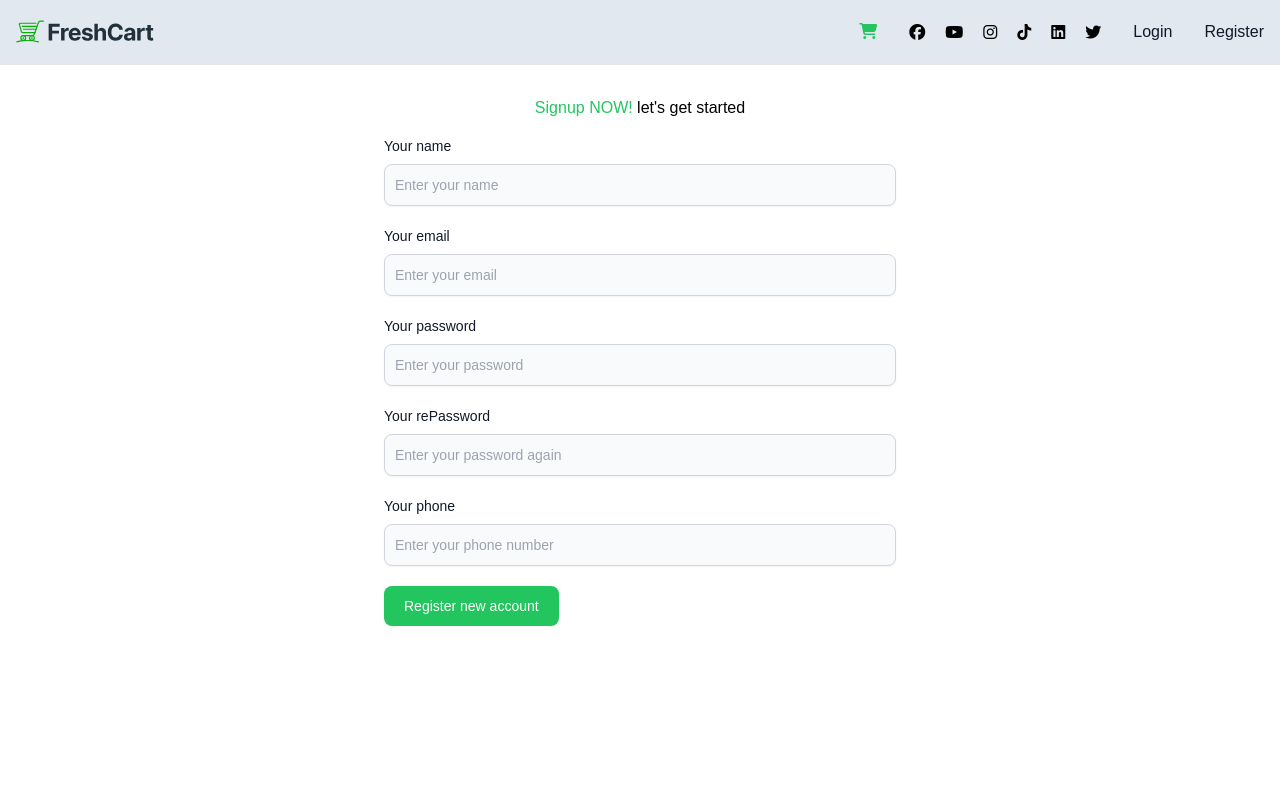
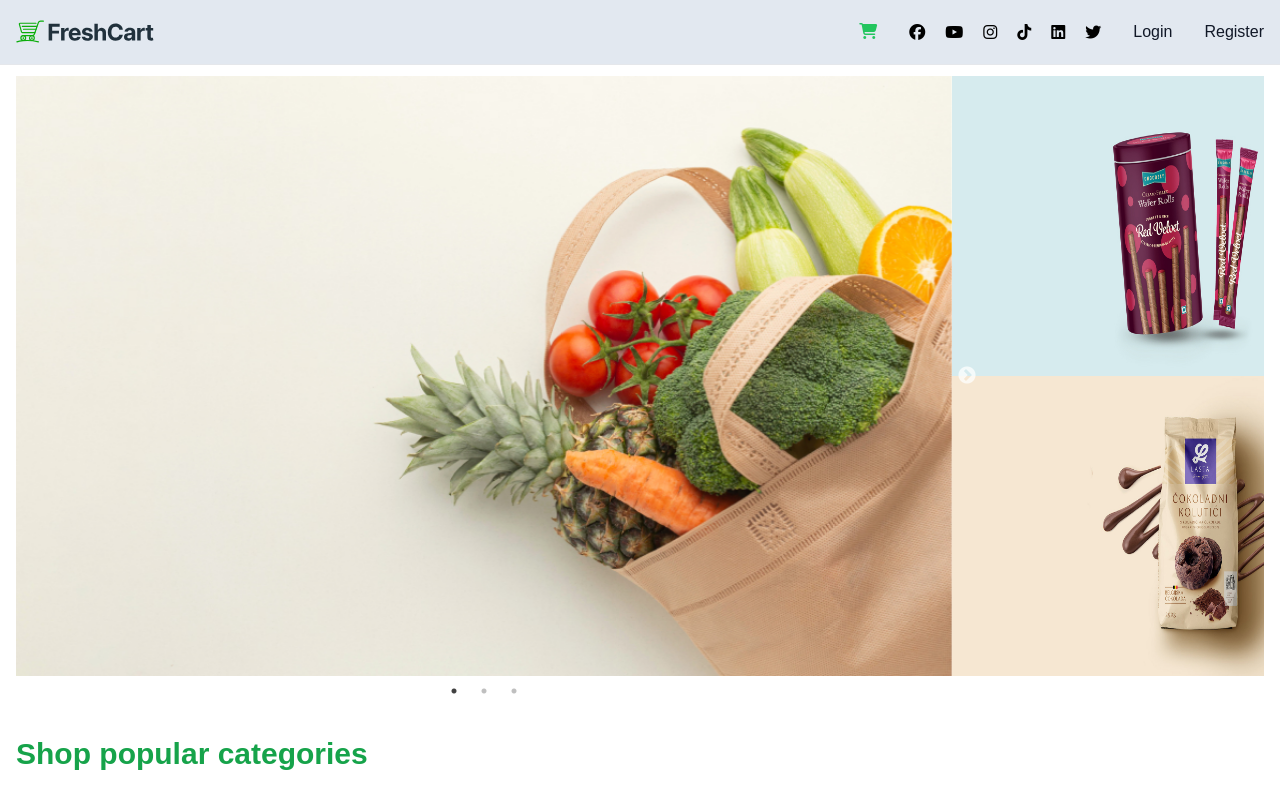
Before and after one commit to AhmadAmro2001/finalProject, a React (Vite) app: page / in a window 1280 px wide. Shown: the top 800 px of the page. Built offline with nearby package versions, Linux system fonts and the light colour scheme; no server answers; a web font is replaced by a local one.

Commit message:
finalTouch

```diff
--- a/src/App.jsx
+++ b/src/App.jsx
@@ -50,7 +50,7 @@
 
   let routers = createBrowserRouter([{
     path: "", element: <LayOut />, children: [
-      { index: true, element: <Register /> },
+      { index: true, element: <Home /> },
       { path: "home", element: <ProtectedRoutes><Home /></ProtectedRoutes> },
       { path: "login", element: <ProtectedRoutesAuth><Login /></ProtectedRoutesAuth> },
       { path: "register", element: <ProtectedRoutesAuth><Register /></ProtectedRoutesAuth> },
--- a/src/components/Categories/Categories.jsx
+++ b/src/components/Categories/Categories.jsx
@@ -13,6 +13,20 @@
         speed: 500,
         slidesToShow: 8,
         slidesToScroll: 3,
+        responsive:[
+            {
+                breakpoint: 1024, // Medium screen breakpoint (e.g., tablets)
+                settings: {
+                  slidesToShow: 4, // Show 4 images on medium screens
+                },
+            },
+            {
+                breakpoint: 768, // Small screen breakpoint (e.g., phones)
+                settings: {
+                  slidesToShow: 2, // Show 2 images on small screens
+                },
+            },
+        ]
     };
 
     useEffect(() => {
--- a/src/components/MainSlider/MainSlider.jsx
+++ b/src/components/MainSlider/MainSlider.jsx
@@ -19,15 +19,15 @@
 
     return (
         <>
-            <div className="row">
-                <div className="w-3/4">
+            <div className="row flex-col sm:flex-row">
+                <div className="w-full sm:w-3/4">
                     <Slider {...settings}>
                         <img src={slider1} className='h-[600px]' alt="" />
                         <img src={slider2} className='h-[600px]' alt="" />
                         <img src={slider3} className='h-[600px]' alt="" />
                     </Slider>
                 </div>
-                <div className="w-1/4">
+                <div className="w-full sm:w-1/4 m-auto">
                     <img src={slider2} className='h-[300px]' alt="" />
                     <img src={slider3} className='h-[300px]' alt="" />
                 </div>
--- a/src/components/ProductItem/ProductItem.jsx
+++ b/src/components/ProductItem/ProductItem.jsx
@@ -8,7 +8,7 @@
 
     return (
         <>
-            <div key={product.id} className="w-1/6 p-1 ">
+            <div key={product.id} className="w-full sm:w-1/2 md:w-1/4 lg:w-1/6 p-1 ">
                 <div className="product  hover:rounded-md">
                     <Link to={`/productDetails/${product.id}/${product.category._id}`}>
                     <div className="productDetials">
```
Also changed, not shown: src/components/MyWishList/MyWishList.jsx (indentation only).
